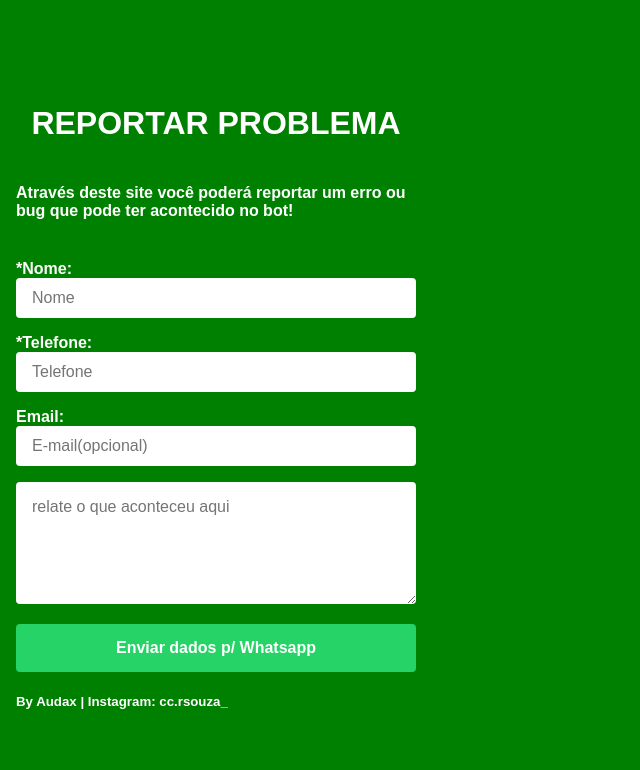
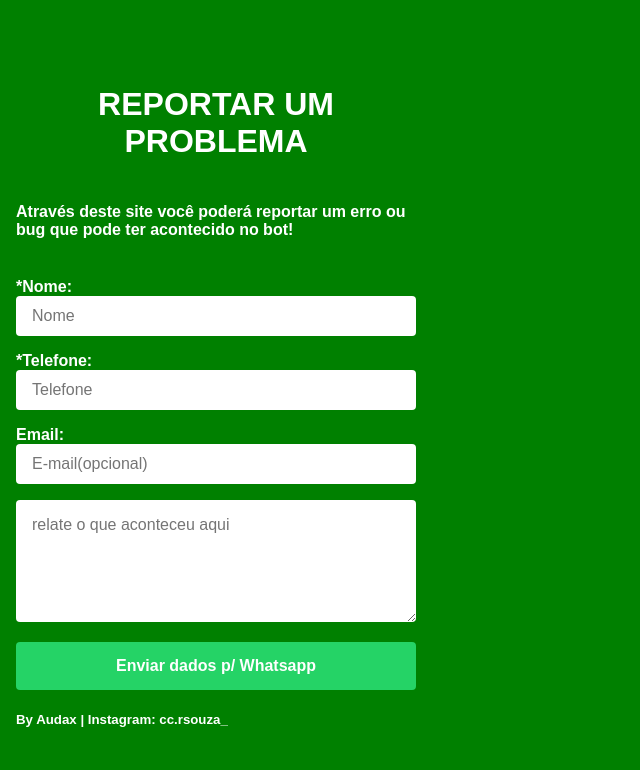
Before and after one commit to Audaxmodzz15/sitereport, a plain HTML site: page index.html in a window 1280 px wide. Shown: the whole page, without its empty margins (0-640 px from the left). Drawn offline with Linux system fonts and the light colour scheme.

Commit message:
index.html

```diff
--- a/index.html
+++ b/index.html
@@ -1,7 +1,7 @@
 <!DOCTYPE html>
 	<title>report</title>
 <body>
-<h1>REPORTAR PROBLEMA</h1>
+<h1>REPORTAR UM PROBLEMA</h1>
 <h4>Através deste site você poderá reportar um erro ou bug que pode ter acontecido no bot!</h4>
 <br>
 </body>
```
